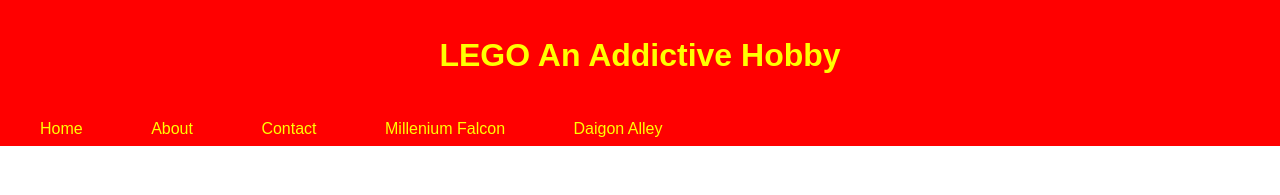
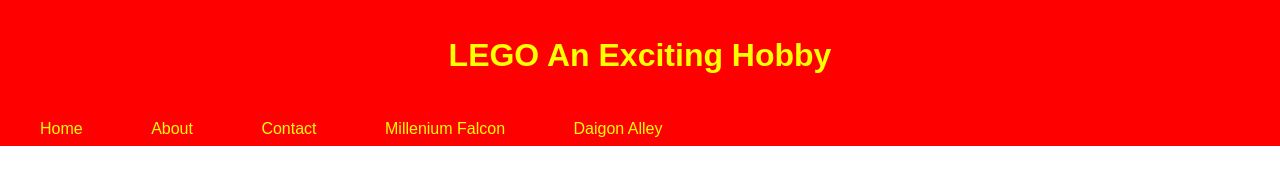
Before and after one commit to gickers/Lego-Site, a plain HTML site: page batman.html in a window 1280 px wide. Shown: the top 195 px of the page. Drawn offline with Linux system fonts and the light colour scheme.

Commit message:
Update batman.html

```diff
--- a/batman.html
+++ b/batman.html
@@ -39,7 +39,7 @@
 <body>
 
     <header>
-        <h1>LEGO An Addictive Hobby</h1>
+        <h1>LEGO An Exciting Hobby</h1>
     </header>
 
     <nav>
```
